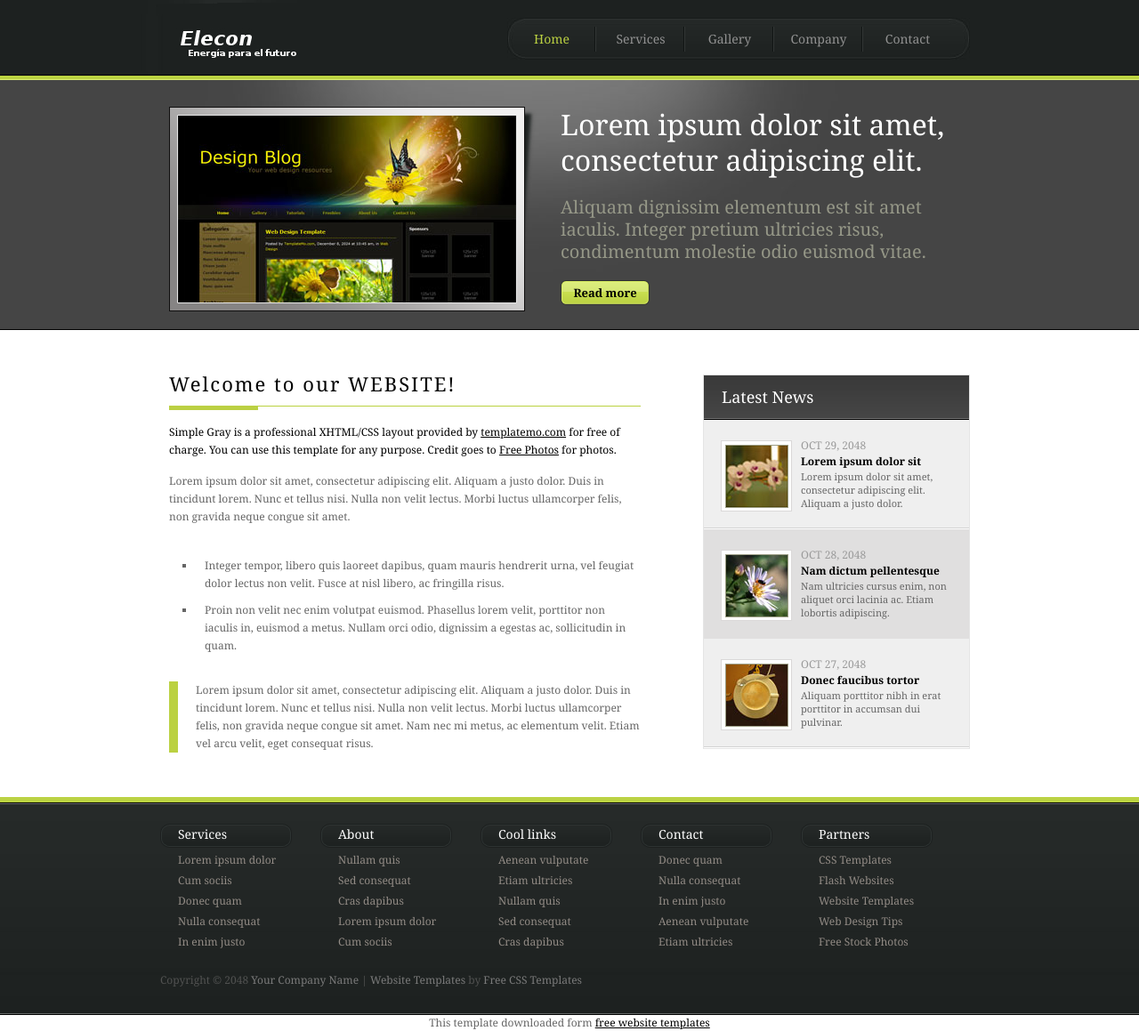
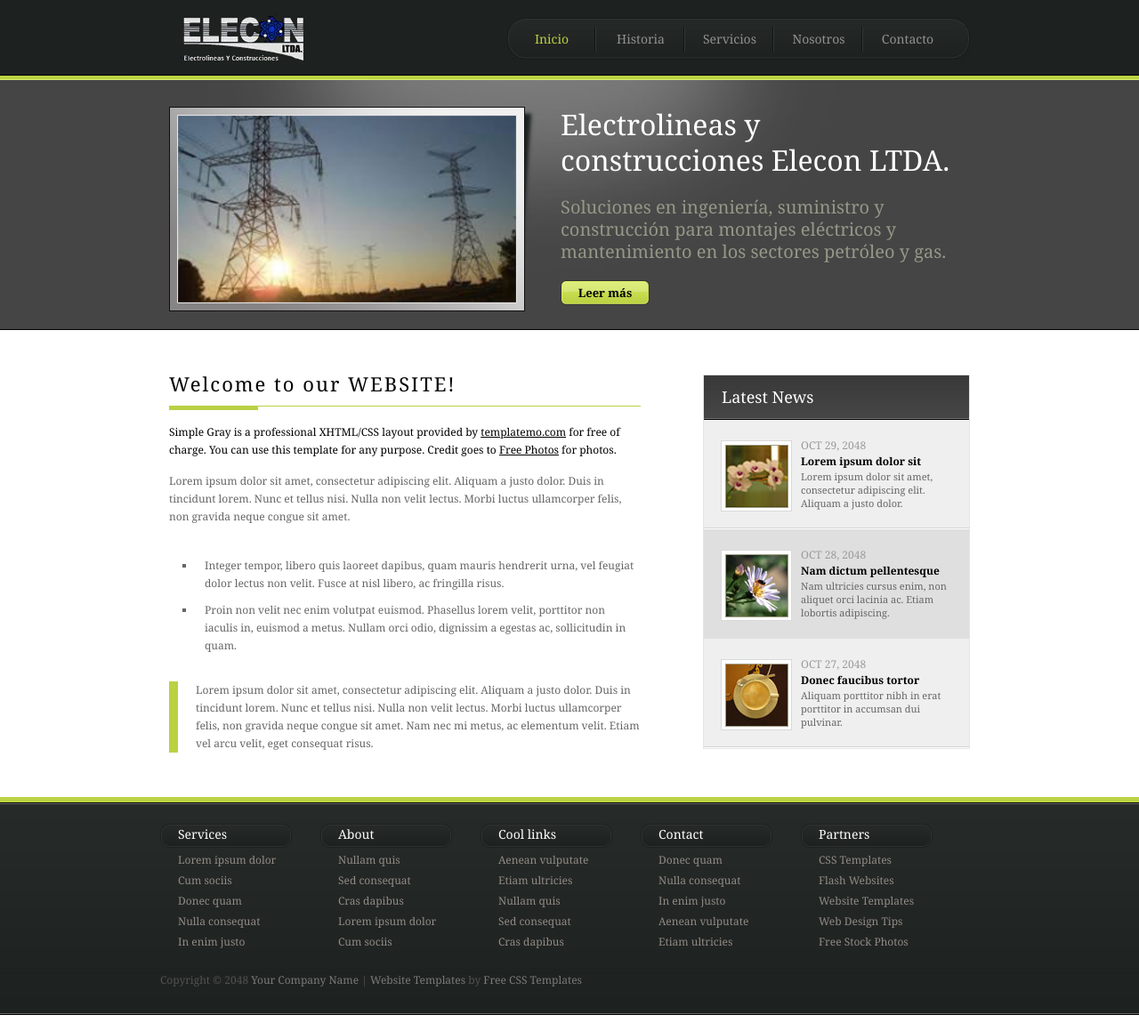
Before and after one commit to juancamilogaviriaacosta/elecon, a Python web app: template templates/index.html in a window 1280 px wide. Shown: the whole page at 89% size. Run offline with Jinja, Linux system fonts and the light colour scheme; the template is opened without the code that fills it, so the values that code supplies are empty.

Commit message:
commit juan 2019-03-14_13:26

```diff
--- a/templates/index.html
+++ b/templates/index.html
@@ -24,11 +24,11 @@ function clearText(field)
 		<div id="templatemo_menu">
       		<div id="templatemo_menu_left"></div>
             <ul>
-                  <li><a href="#" class="current">Home</a></li>
-                  <li><a href="http://www.templatemo.com">Services</a></li>
-                  <li><a href="http://www.templatemo.com/page/2">Gallery</a></li>
-                  <li><a href="#">Company</a></li>
-                  <li><a href="#" class="last">Contact</a></li>
+                  <li><a href="#" class="current">Inicio</a></li>
+                  <li><a href="#    ">Historia</a></li>
+                  <li><a href="#">Servicios</a></li>
+                  <li><a href="#">Nosotros</a></li>
+                  <li><a href="#" class="last">Contacto</a></li>
             </ul>
 		</div> <!-- end of menu -->
 
@@ -45,9 +45,9 @@ function clearText(field)
         </div>
 
         <div id="templatemo_banner_content">
-        	<div class="header_01">Lorem ipsum dolor sit amet, consectetur adipiscing elit. </div>
-            <p>Aliquam dignissim elementum est sit amet iaculis. Integer pretium ultricies risus, condimentum molestie odio euismod vitae. </p>
-            <div class="button_01"><a href="#">Read more</a></div>
+        	<div class="header_01">Electrolineas y construcciones Elecon LTDA.</div>
+            <p>Soluciones en ingeniería, suministro y construcción para montajes eléctricos y mantenimiento en los sectores petróleo y gas.</p>
+            <div class="button_01"><a href="#">Leer más</a></div>
         </div>
 
     	<div class="cleaner"></div>
@@ -211,5 +211,5 @@ function clearText(field)
     </div> <!-- end of footer -->
     <!--  Free CSS Templates by TemplateMo.com  -->
 </div> <!-- end of footer -->
-<div align=center>This template  downloaded form <a href='http://all-free-download.com/free-website-templates/'>free website templates</a></div></body>
+</body>
 </html>
```
Also changed, not shown: elecon/static/assets/images/templatemo_image_01.jpg, elecon/static/assets/images/templatemo_logo.jpg.
